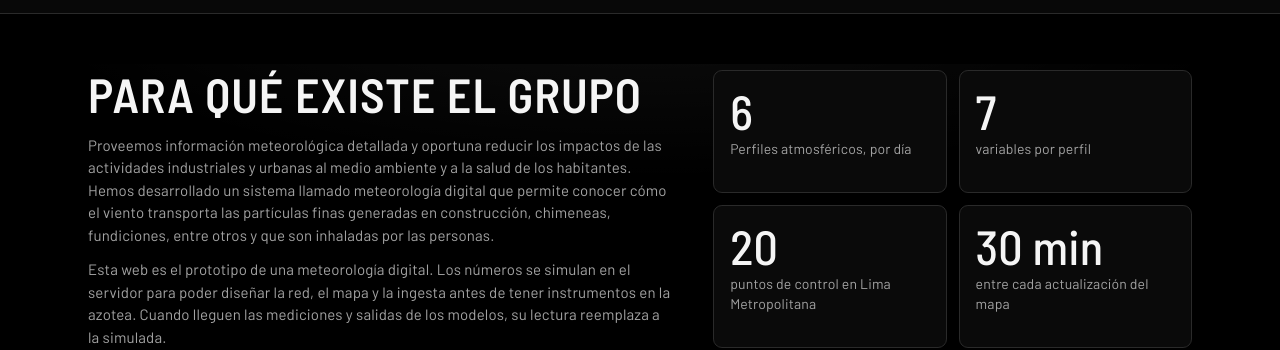
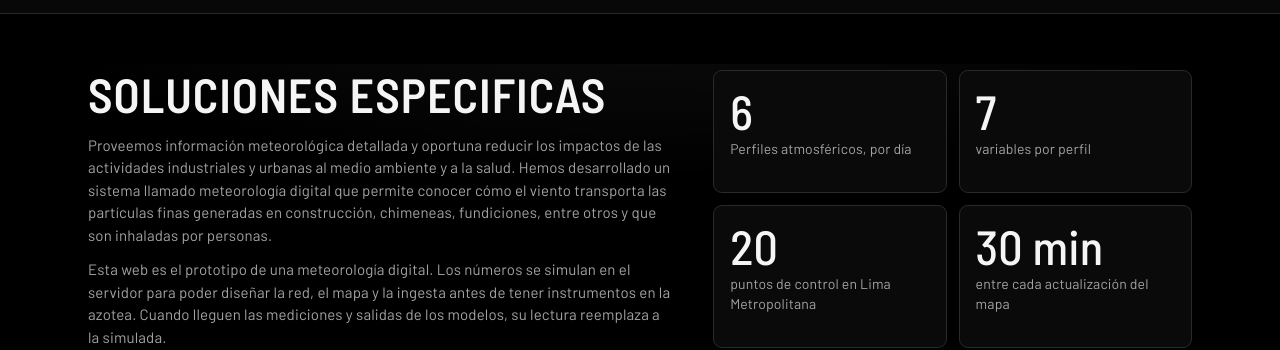
Before and after one commit to p494skgnzw-design/prototipo-calidad-aire-lima, a Next.js app: page / in a window 1280 px wide. Shown: the part 736-1086 px from the top of the page. Built offline with nearby package versions, Linux system fonts and the light colour scheme; no server answers.

Commit message:
Update page.tsx

```diff
--- a/app/page.tsx
+++ b/app/page.tsx
@@ -39,13 +39,13 @@ export default function HomePage() {
       <section className="mx-auto max-w-6xl px-4 py-14 sm:px-6">
         <div className="grid gap-10 lg:grid-cols-[1.1fr_0.9fr]">
           <div>
-            <h2 className="text-4xl text-pacific sm:text-5xl">Para qué existe el grupo</h2>
+            <h2 className="text-4xl text-pacific sm:text-5xl">Soluciones Especificas</h2>
             <p className="mt-4 text-pretty text-muted-foreground">
 
               Proveemos información meteorológica detallada y oportuna reducir los impactos de las actividades industriales
-              y urbanas al medio ambiente y a la salud de los habitantes. Hemos desarrollado un sistema llamado  meteorología digital
+              y urbanas al medio ambiente y a la salud. Hemos desarrollado un sistema llamado meteorología digital
               que permite conocer cómo el viento transporta las partículas finas generadas en construcción, chimeneas, fundiciones,
-              entre otros y que son inhaladas por las personas.
+              entre otros y que son inhaladas por personas.
             </p>
             <p className="mt-3 text-pretty text-muted-foreground">
               Esta web es el prototipo de una meteorología digital. Los números se simulan en el servidor
```
